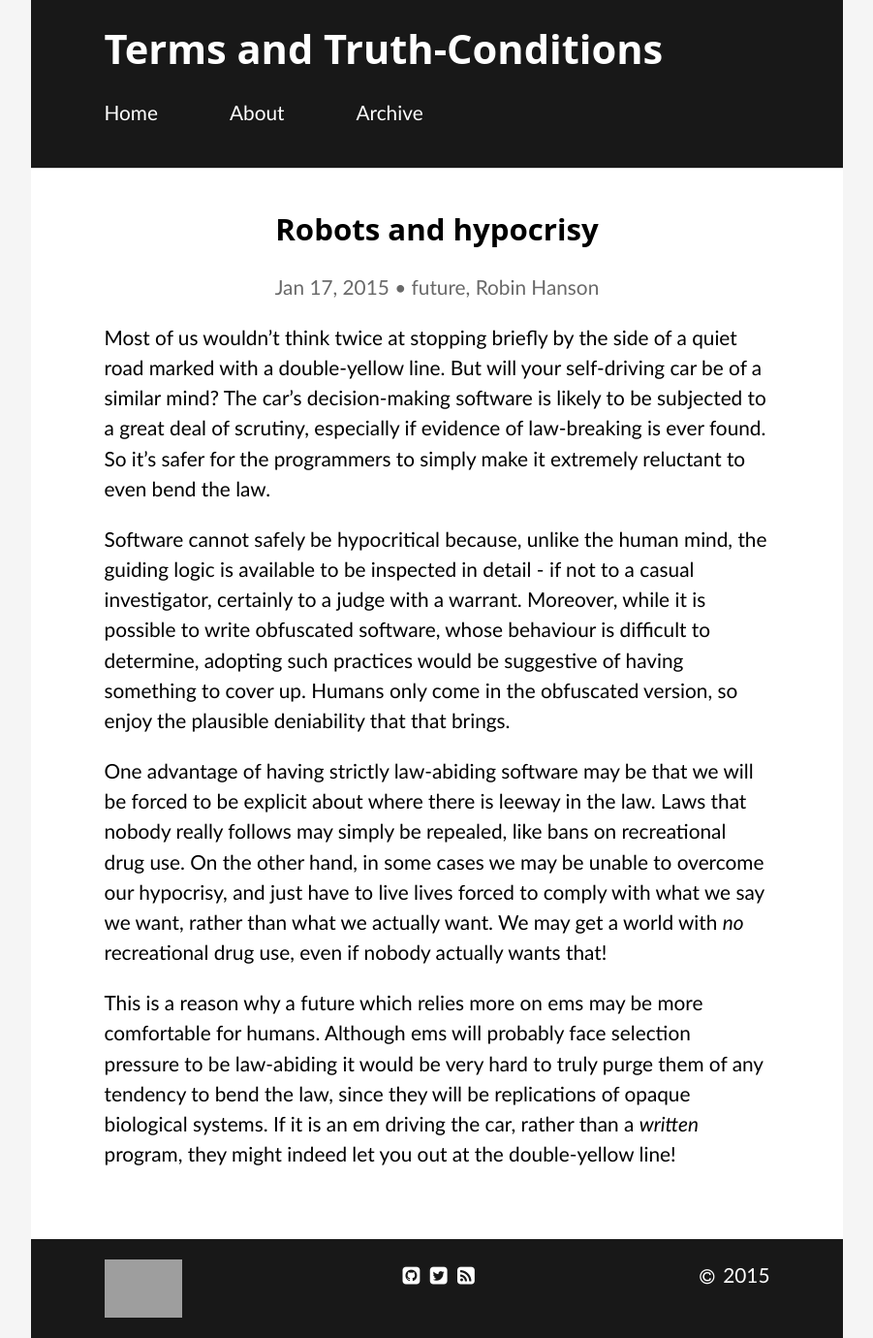
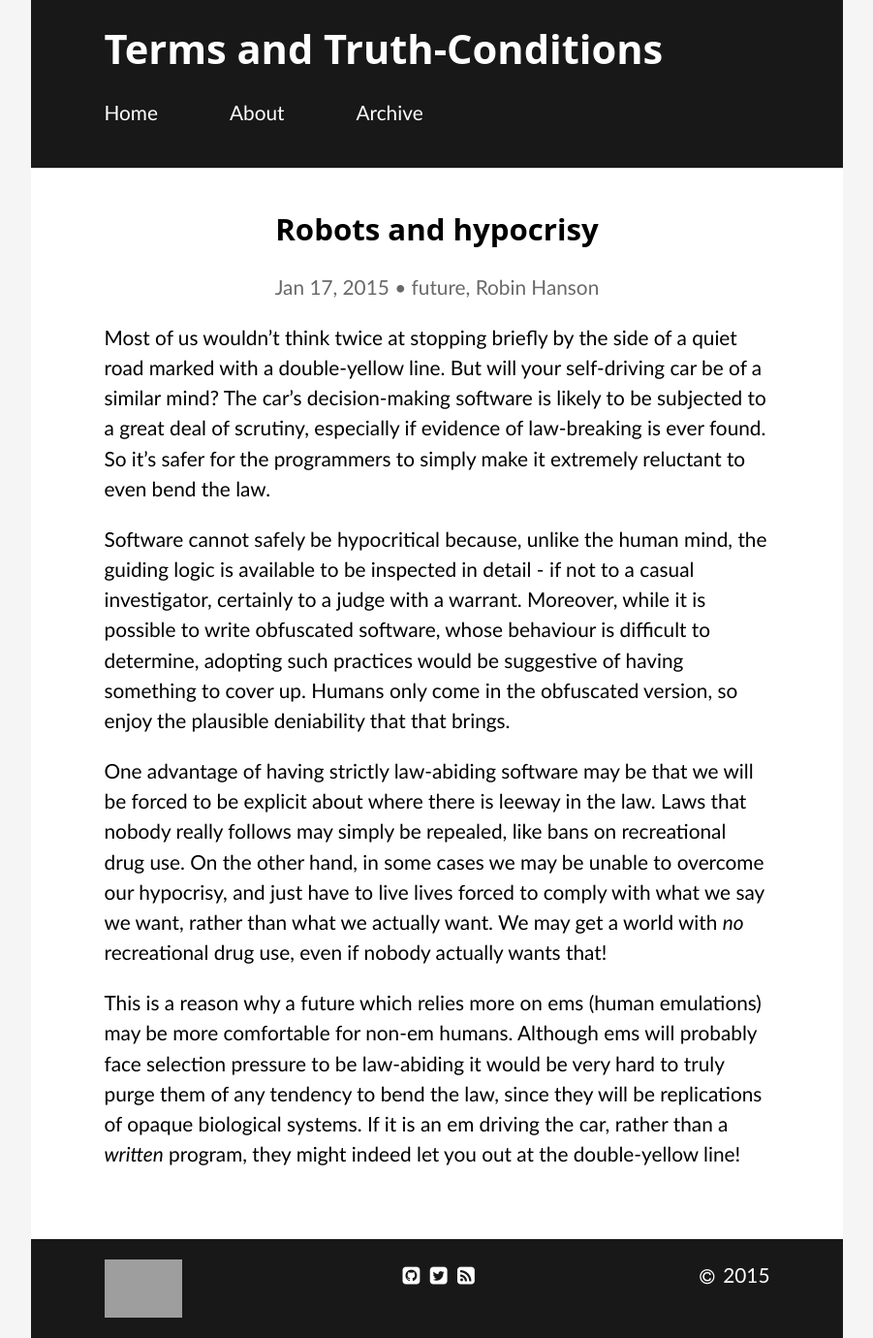
Before and after one commit to michaelpj/termsandtruthconditions, a Jekyll site: the page built from _posts/2015-01-17-robots_and_hypocrisy.md, in a window 1280 px wide. Shown: the whole page at 97% size, without its empty margins (189-1090 px from the left). Built offline with Jekyll 4.4.1, drawn with Linux system fonts in a browser that asks for light colours; nearby versions of some CDN libraries; some web fonts are replaced; Markdown is read by kramdown in place of the engine named in the settings; comment, search, counter and statistics services are not loaded; grey boxes are pictures that could not be loaded.

Commit message:
Add em clarification

```diff
--- a/_posts/2015-01-17-robots_and_hypocrisy.md
+++ b/_posts/2015-01-17-robots_and_hypocrisy.md
@@ -29,8 +29,8 @@ live lives forced to comply with what we say we want, rather than what we actual
 We may get a world with *no* recreational drug use, even if nobody actually
 wants that!
 
-This is a reason why a future which relies more on ems may be more comfortable
-for humans. Although ems will probably face selection pressure to be
+This is a reason why a future which relies more on ems (human emulations) may be more comfortable
+for non-em humans. Although ems will probably face selection pressure to be
 law-abiding it would be very hard to truly purge them of any tendency to bend the
 law, since they will be replications of opaque biological systems. If it is
 an em driving the car, rather than a *written* program, they might indeed let you
```
